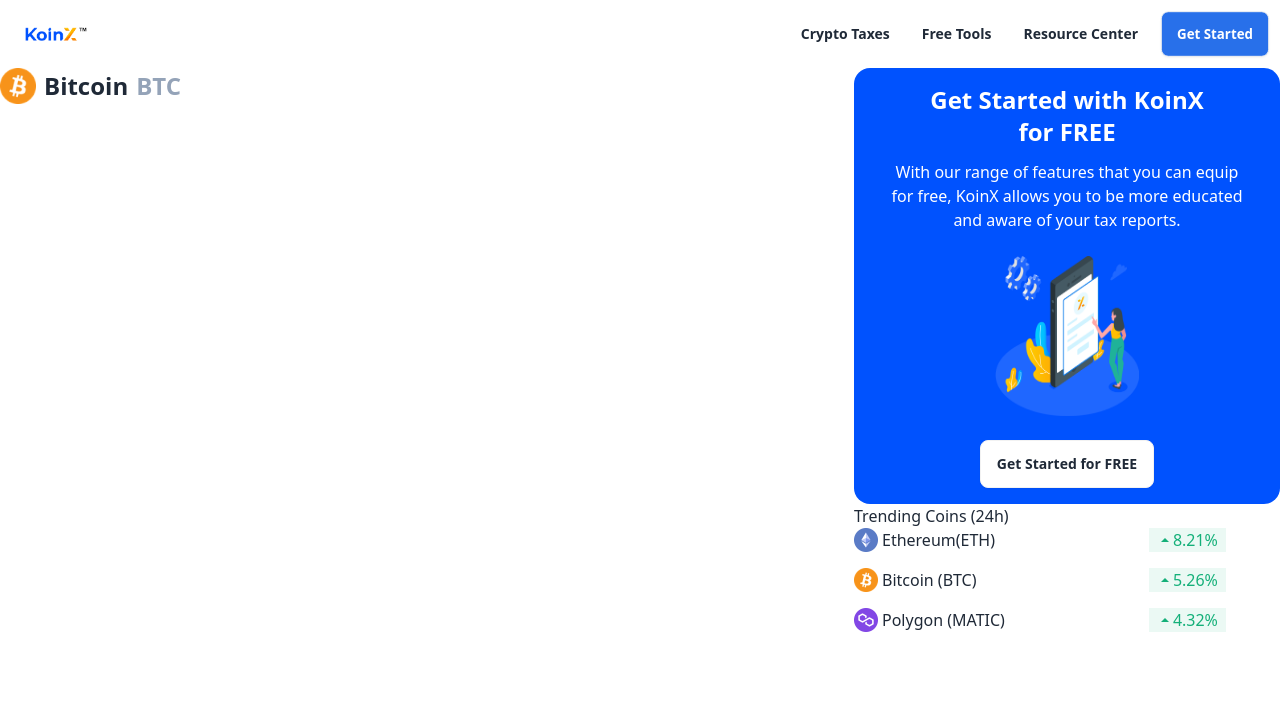
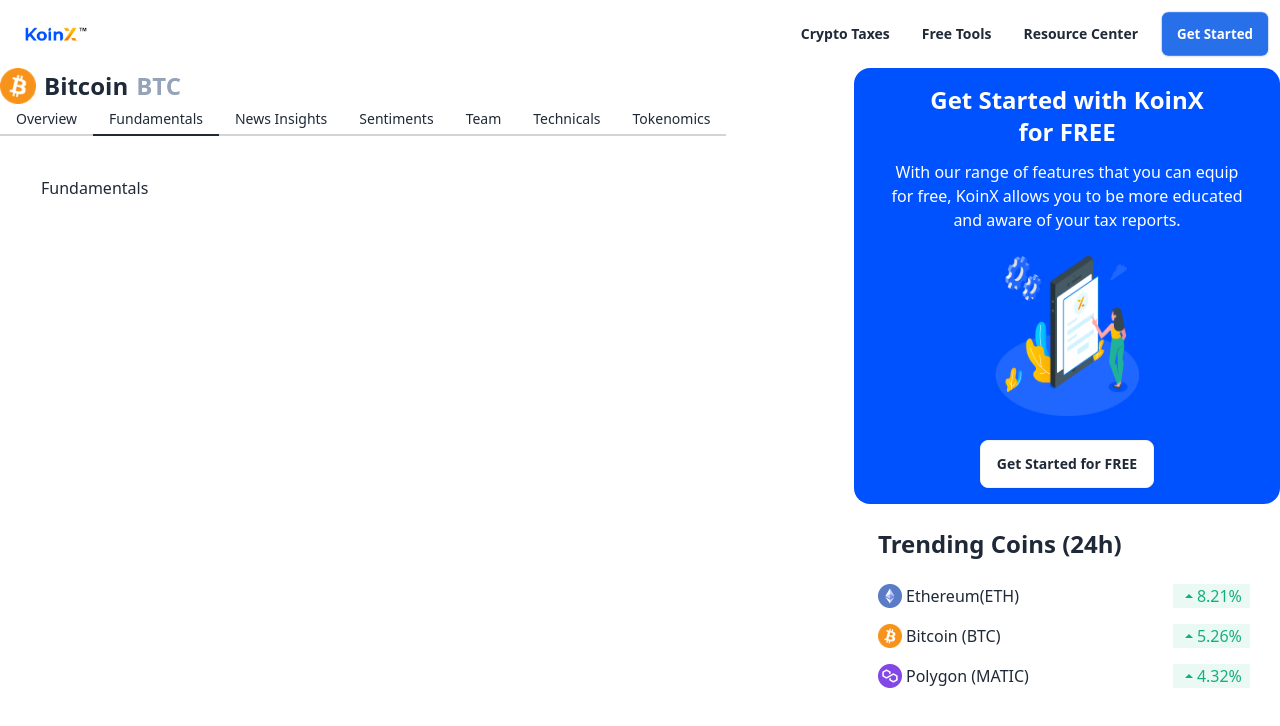
Before and after one commit to joymajumder23/basify-koinx, a React (Vite) app: page / in a window 1280 px wide. Shown: the top 726 px of the page. Built offline with nearby package versions, Linux system fonts and the light colour scheme.

Commit message:
tabs adding

```diff
--- a/src/components/Home/Home/Home.jsx
+++ b/src/components/Home/Home/Home.jsx
@@ -3,12 +3,19 @@
 import icon2 from "../../../assets/images/icon6.png";
 import icon3 from "../../../assets/images/icon3.png";
 import icon4 from "../../../assets/images/icon1.png";
+import Tabs from "../Tabs/Tabs";
 const Home = () => {
     return (
         <div className="mx-auto max-w-screen-xl">
             <div className="flex justify-between">
                 <div>
                     <h3 className="flex items-center gap-2 text-2xl font-semibold"><img className="w-9" src={icon1} alt="" />Bitcoin <span className="text-slate-400">BTC</span></h3>
+
+                    <section>
+                        <div>
+                            <Tabs></Tabs>
+                        </div>
+                    </section>
                 </div>
                 <div>
                     <div className="bg-[#0052FE] px-8 py-4 rounded-2xl w-[426px] h-[515px]flex justify-center text-center space-y-6">
@@ -22,8 +29,8 @@
                         </div>
                         <button className="btn bg-white">Get Started for FREE</button>
                     </div>
-                    <div>
-                        <h1>Trending Coins (24h)</h1>
+                    <div className="space-y-6 bg-white p-6 rounded">
+                        <h1 className="text-2xl font-semibold">Trending Coins (24h)</h1>
                         <div className="flex gap-36 items-center">
                             <div className="space-y-4">
                                 <div className="flex items-center gap-1">
--- /dev/null
+++ b/src/components/Home/Tabs/Tabs.jsx
@@ -0,0 +1,32 @@
+const Tabs = () => {
+    return (
+        <div>
+            <div role="tablist" className="tabs tabs-bordered">
+                <input type="radio" name="my_tabs_1" role="tab" className="tab" aria-label="Overview" />
+                <div role="tabpanel" className="tab-content p-10">Overview</div>
+
+                <input
+                    type="radio"
+                    name="my_tabs_1"
+                    role="tab"
+                    className="tab"
+                    aria-label="Fundamentals"
+                    defaultChecked />
+                <div role="tabpanel" className="tab-content p-10">Fundamentals</div>
+
+                <input type="radio" name="my_tabs_1" role="tab" className="tab" aria-label="News Insights" />
+                <div role="tabpanel" className="tab-content p-10">News Insights</div>
+                <input type="radio" name="my_tabs_1" role="tab" className="tab" aria-label="Sentiments" />
+                <div role="tabpanel" className="tab-content p-10">Sentiments</div>
+                <input type="radio" name="my_tabs_1" role="tab" className="tab" aria-label="Team" />
+                <div role="tabpanel" className="tab-content p-10">Team</div>
+                <input type="radio" name="my_tabs_1" role="tab" className="tab" aria-label="Technicals" />
+                <div role="tabpanel" className="tab-content p-10">Technicals</div>
+                <input type="radio" name="my_tabs_1" role="tab" className="tab" aria-label="Tokenomics" />
+                <div role="tabpanel" className="tab-content p-10">Tokenomics</div>
+            </div>
+        </div>
+    );
+};
+
+export default Tabs;
```
